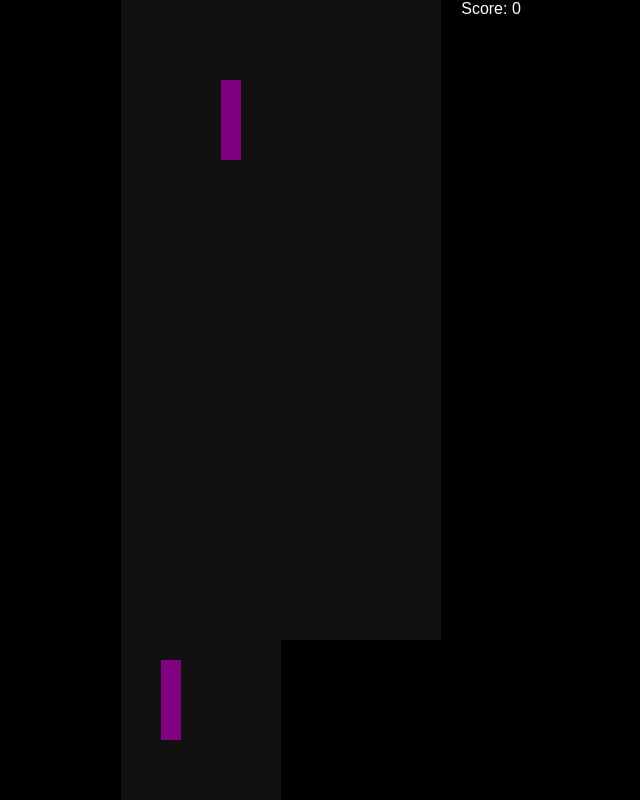
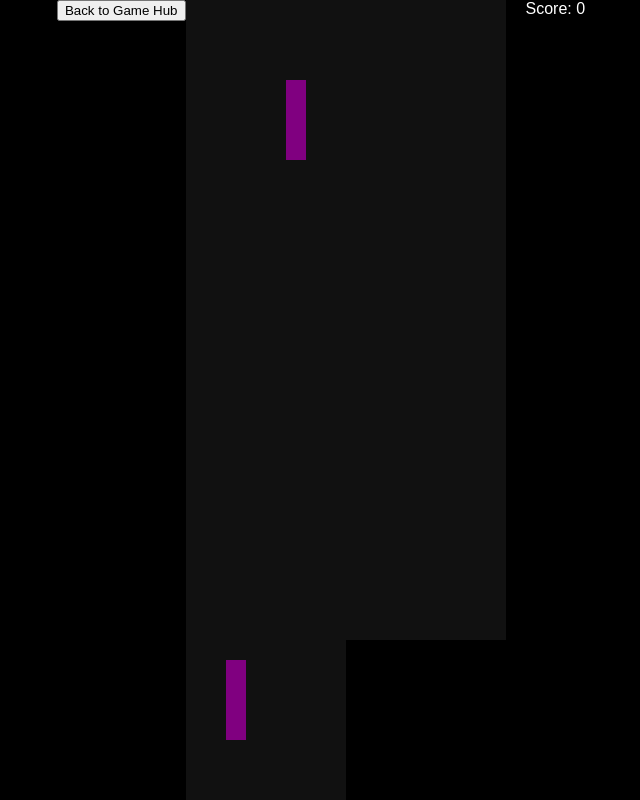
Before and after one commit to NicTrixx23-2/tetris, a plain HTML site: page index.html in a window 1280 px wide. Shown: the whole page, without its empty margins (319-959 px from the left). Drawn offline with Linux system fonts and the light colour scheme.

Commit message:
Update index.html

```diff
--- a/index.html
+++ b/index.html
@@ -3,6 +3,7 @@
 <head>
     <meta charset="UTF-8">
     <meta name="viewport" content="width=device-width, initial-scale=1.0">
+    <button onclick="window.location.href='https://nictrixx23-2.github.io/games-hub';">Back to Game Hub</button>
     <title>Tetris Game</title>
     <style>
         body { display: flex; justify-content: center; align-items: flex-start; height: 100vh; margin: 0; background: #000; color: white; font-family: Arial, sans-serif; }
```
